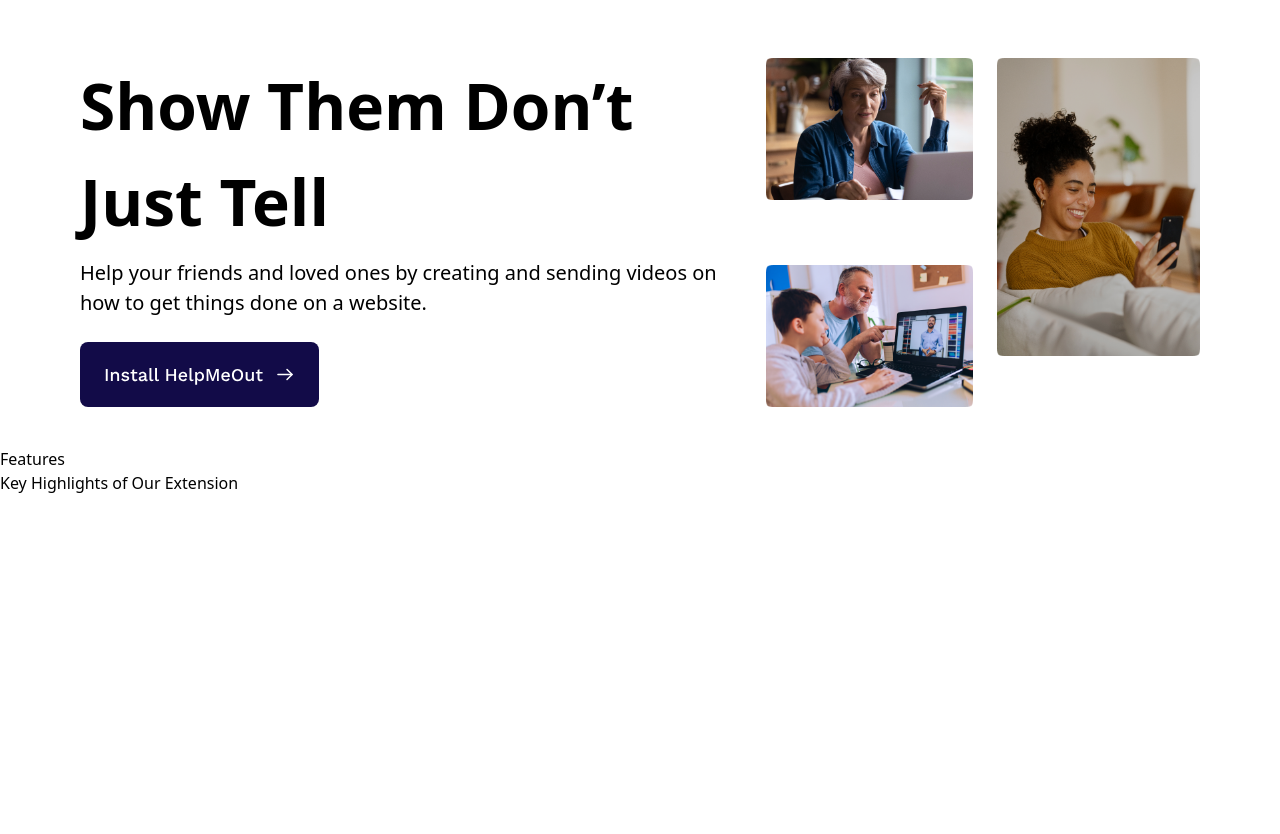
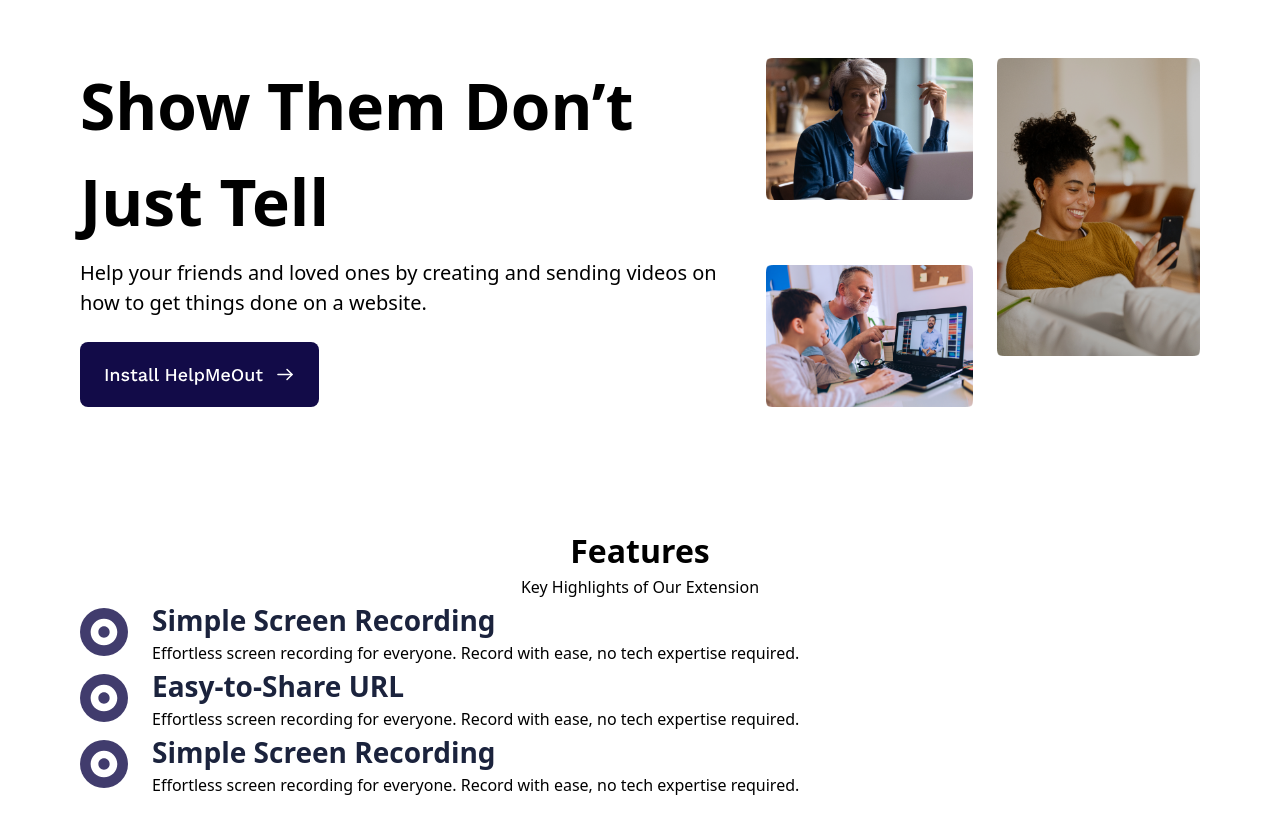
Before and after one commit to emdevelopa/helpmeout, a browser extension: page web/index.html in a window 1280 px wide. Shown: the part 86-920 px from the top of the page. Before the commit the page ends 800 px from the top, so only its background shows below. Drawn offline with nearby package versions, Linux system fonts and the light colour scheme.

Commit message:
Good Tuesday

```diff
--- a/web/index.html
+++ b/web/index.html
@@ -55,14 +55,40 @@
                 <img src="./images/dad&son.png" alt="" />
             </div>
             <div>
-            <img src="./images/womanwithcellphone.png" alt="">
+                <img src="./images/womanwithcellphone.png" alt="">
             </div>
         </div>
     </section>
-    <section>
+    <section class="p-20 ">
+        <div class="flex flex-col justify-center items-center">
+            <h1 class="font-bold text-[32px]">Features</h1>
+            <p>Key Highlights of Our Extension</p>
+        </div>
+
         <div>
-            <h1>Features</h1>
-            <p>Key Highlights of Our Extension</p>
+            <div>
+                <div class="flex gap-6">
+                    <img src="./images/featuresIcon.svg" alt="">
+                    <div>
+                        <h2 class="font-bold text-[#1B233D] text-[28px]">Simple Screen Recording</h2>
+                        <p>Effortless screen recording for everyone. Record with ease, no tech expertise required.</p>
+                    </div>
+                </div>
+                <div class="flex gap-6">
+                    <img src="./images/featuresIcon.svg" alt="">
+                    <div>
+                        <h2 class="font-bold text-[#1B233D] text-[28px]">Easy-to-Share URL</h2>
+                        <p>Effortless screen recording for everyone. Record with ease, no tech expertise required.</p>
+                    </div>
+                </div>
+                <div class="flex gap-6">
+                    <img src="./images/featuresIcon.svg" alt="">
+                    <div>
+                        <h2 class="font-bold text-[#1B233D] text-[28px]">Simple Screen Recording</h2>
+                        <p>Effortless screen recording for everyone. Record with ease, no tech expertise required.</p>
+                    </div>
+                </div>
+            </div>
         </div>
     </section>
 </body>
```
Also changed, not shown: web/images/VideoRepository.svg (added), web/images/featuresIcon.svg (added), web/images/featuresIcon1.svg (added), web/images/featuresIcon2.svg (added).
